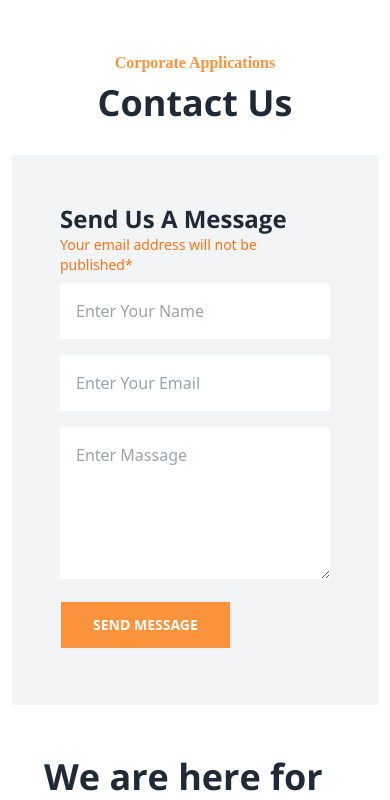
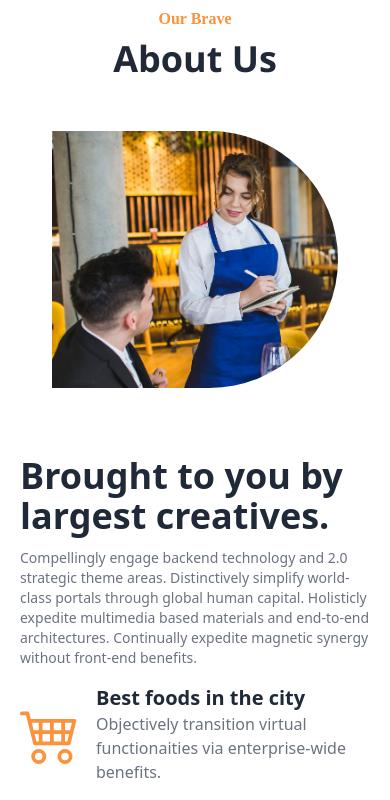
Before and after one commit to soyebsuvo/a11-grillino-rastaurant-website-client, a React (Vite) app: page / in a window 390 px wide. Shown: the part 1380-2180 px from the top of the page. Built offline with nearby package versions, Linux system fonts and the light colour scheme; no server answers; a web font is replaced by a local one.

Commit message:
post method created for save user info

```diff
--- a/src/Pages/FoodPurchasePage/FoodPurchasePage.jsx
+++ b/src/Pages/FoodPurchasePage/FoodPurchasePage.jsx
@@ -18,7 +18,7 @@ export default function FoodPurchasePage() {
             return await res.data;
         }
     })
-    const { _id , food_name, food_image,  price , desc , count , food_category} = food || {}
+    const { _id , food_name, food_image,  price , desc , count ,  food_category} = food || {}
     // console.log("from purfkdhfdh" , food)
     const handlePurchase = (e) => {
         e.preventDefault();
@@ -49,7 +49,7 @@ export default function FoodPurchasePage() {
             console.log(error)
         })
 
-        axios.patch(`http://localhost:5000/food/${_id}` , {count : count + 1})
+        axios.patch(`http://localhost:5000/food/${_id}` , {count : count + quantityValue , quantity : food?.quantity - quantityValue})
         .then(res => {
             console.log(res.data)
         })
--- a/src/Pages/Home/Home.jsx
+++ b/src/Pages/Home/Home.jsx
@@ -2,6 +2,7 @@ import { Helmet } from "react-helmet-async";
 import Banner from "../../components/Banner/Banner";
 import FoodCards from "../../components/FoodMenus/FoodCards";
 import Contact from "../../components/Contact/Contact";
+import AboutUs from "../../components/AboutUs/AboutUs";
 
 export default function Home() {
   return (
@@ -12,6 +13,7 @@ export default function Home() {
       </Helmet>
       <Banner></Banner>
       <FoodCards></FoodCards>
+      <AboutUs></AboutUs>
       <Contact></Contact>
     </div>
   )
--- a/src/Pages/Login/Login.jsx
+++ b/src/Pages/Login/Login.jsx
@@ -9,6 +9,7 @@ import { useContext } from "react";
 import { AuthContext } from "../../AuthProvider/AuthProvider";
 import { Helmet } from "react-helmet-async";
 import toast from "react-hot-toast";
+import axios from "axios";
 
 export default function Login() {
     const location = useLocation();
@@ -29,8 +30,15 @@ export default function Login() {
     }
     const otherLogin = (media) => {
         media()
-        .then(() => {
+        .then((res) => {
             toast.success('Successfully Logged In!');
+            const newUser = {
+                name : res?.user?.displayName,
+                email : res?.user?.email,
+                photo : res?.user?.photoURL
+            }
+            axios.post(`http://localhost:5000/users` , newUser)
+            .then().catch(err => console.log(err))
             navigate(location.state ? location.state : '/')
         })
         .catch(error => {
--- a/src/Pages/MyOrderedItem.jsx
+++ b/src/Pages/MyOrderedItem.jsx
@@ -41,7 +41,7 @@ export default function MyOrderedItem({food , refetch}) {
                         Category - {food?.food_category}
                     </Typography>
                     <Typography variant="subtitle1">
-                        Available - {food?.quantity}
+                        I Ordered - {food?.quantity}
                     </Typography>
                 </div>
                 <div className="flex justify-between pb-3">
@@ -49,7 +49,7 @@ export default function MyOrderedItem({food , refetch}) {
                         Made By - {food?.made_by}
                     </Typography>
                     <Typography variant="subtitle1">
-                        Ordered - {food?.count}
+                        Total Sold - {food?.count}
                     </Typography>
                 </div>
                 {
--- a/src/Pages/Register/Register.jsx
+++ b/src/Pages/Register/Register.jsx
@@ -9,6 +9,7 @@ import { useContext } from "react";
 import { AuthContext } from "../../AuthProvider/AuthProvider";
 import { Helmet } from "react-helmet-async";
 import toast from "react-hot-toast";
+import axios from "axios";
 
 export default function Register() {
     const { createUser, googleLogin, githubLogin , update} = useContext(AuthContext);
@@ -19,10 +20,15 @@ export default function Register() {
         const photo = e.target.photo.value;
         const email = e.target.email.value;
         const password = e.target.password.value;
-        const user = { name, photo, email, password };
-        console.log(user)
         createUser(email, password)
-            .then(() => {
+            .then((res) => {
+                const newUser = {
+                    name : res?.user?.displayName,
+                    email : res?.user?.email,
+                    photo : res?.user?.photoURL
+                }
+                axios.post(`http://localhost:5000/users` , newUser)
+                .then().catch(err => console.log(err))
                 toast.success('Successfully Signed In!');
                 update(name , photo)
                 .then().catch()
@@ -32,11 +38,19 @@ export default function Register() {
                 console.log(error)
                 toast.error('Something went wrong!');
             })
+
     }
     const otherLogin = (media) => {
         media()
-            .then(() => {
+            .then((res) => {
                 toast.success('Successfully Signed In!');
+                const newUser = {
+                    name : res?.user?.displayName,
+                    email : res?.user?.email,
+                    photo : res?.user?.photoURL
+                }
+                axios.post(`http://localhost:5000/users` , newUser)
+                .then().catch(err => console.log(err))
                 navigate('/')
             })
             .catch(error => {
--- /dev/null
+++ b/src/components/AboutUs/AboutUs.jsx
@@ -0,0 +1,34 @@
+import { BsCart4 } from 'react-icons/bs';
+import picture from '../../assets/about-img-5-1.jpg'
+export default function AboutUs() {
+    return (
+        <div className="px-5 md:px-20">
+            <div className="text-center py-5">
+                <h3 className="font-edu-beginner text-orange-400 font-bold mb-2">Our Brave</h3>
+                <h2 className="font-open-sans text-4xl font-bold">About Us</h2>
+            </div>
+            <div className="flex flex-col md:flex-row gap-6 items-center">
+                <div className='md:w-1/2 p-8'>
+                    <img className='rounded-tr-full rounded-br-full' src={picture} alt="Images" />
+                </div>
+                <div className='md:w-1/2'>
+                    <h2 className="text-4xl font-bold my-3">Brought to you by largest creatives.</h2>
+                    <p className='text-sm text-gray-500 my-3'>Compellingly engage backend technology and 2.0 strategic theme areas. Distinctively simplify world-class portals through global human capital. Holisticly expedite multimedia based materials and end-to-end architectures. Continually expedite magnetic synergy without front-end benefits.</p>
+                    <div className='flex items-center gap-4 my-4'>
+                        <div>
+                            <BsCart4 className='text-6xl text-orange-400'></BsCart4>
+                        </div>
+                        <div>
+                            <p className="text-xl font-bold">Best foods in the city</p>
+                            <p className="text-gray-500">Objectively transition virtual functionaities via enterprise-wide benefits.</p>
+                        </div>
+                    </div>
+                    <div className='my-3'>
+                        <p className="text-xl font-bold">Best foods in the city</p>
+                        <p className="text-gray-500">Objectively transition virtual functionaities via enterprise-wide benefits.</p>
+                    </div>
+                </div>
+            </div>
+        </div>
+    )
+}
--- a/src/components/Contact/Contact.jsx
+++ b/src/components/Contact/Contact.jsx
@@ -24,7 +24,7 @@ export default function Contact() {
                 <div className="md:w-1/2 p-8">
                     <h2 className="text-4xl font-open-sans font-bold mb-6">We are here for help you! Arrange a meeting.</h2>
                     <p className="text-sm mb-6">Holisticly engage inexpensive architectures via high-quality solutions. Efficiently implement synergistic applications vis-a-vis best-of-breed e-commerce onotonectally enable client-based portals</p>
-                    <h3 className="text-2xl font-open-sans">Opening Hours</h3>
+                    <h3 className="text-2xl font-open-sans font-bold">Opening Hours</h3>
                     <div className="flex justify-between py-3">
                         <p className="text-gray-500">Saturday</p>
                         <p className="text-gray-500">11AM - 6PM</p>
```
Also changed, not shown: src/components/Navbar/Navbar.jsx (+15 -2 lines), src/assets/about-img-5-1.jpg (added).
